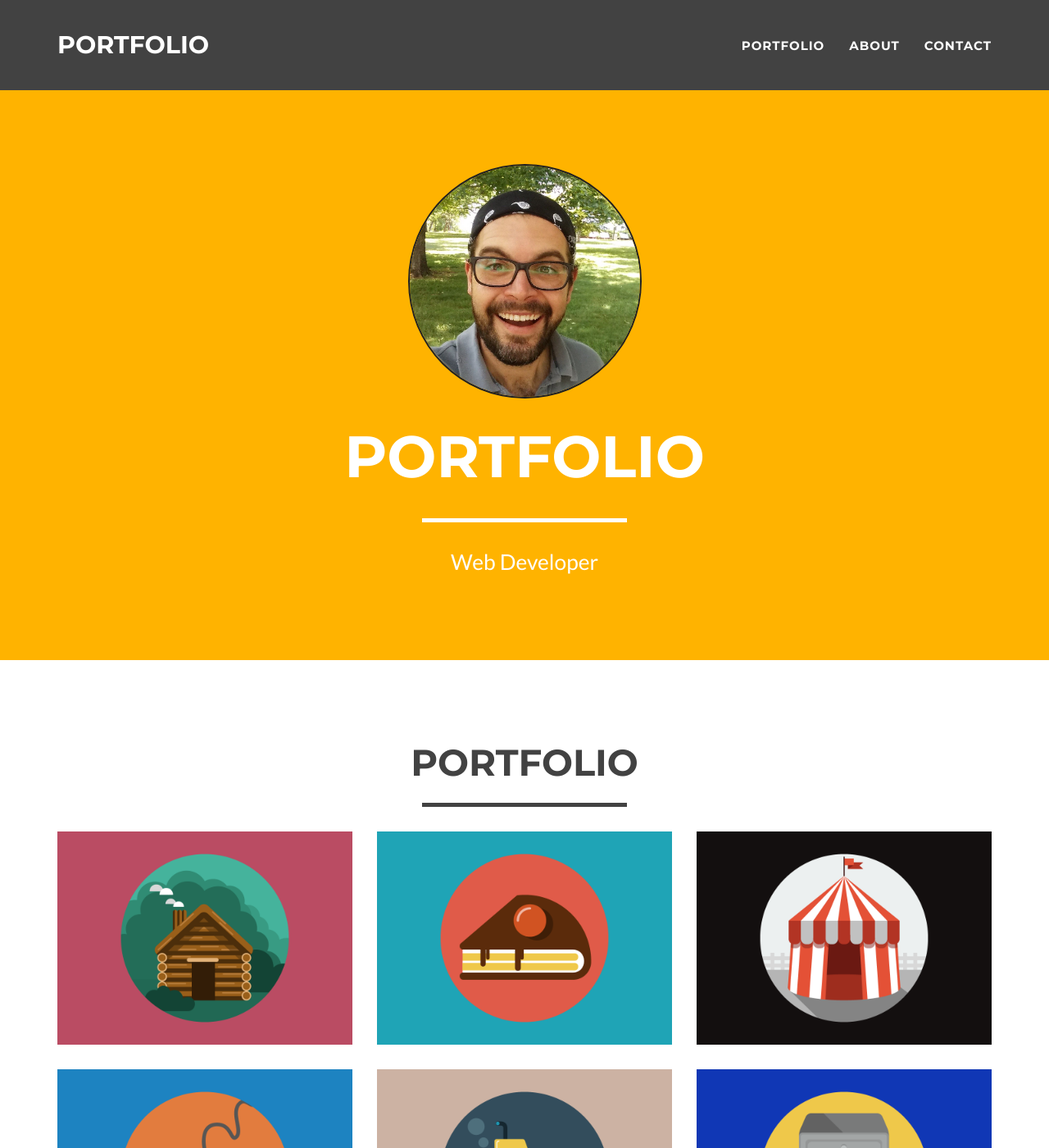
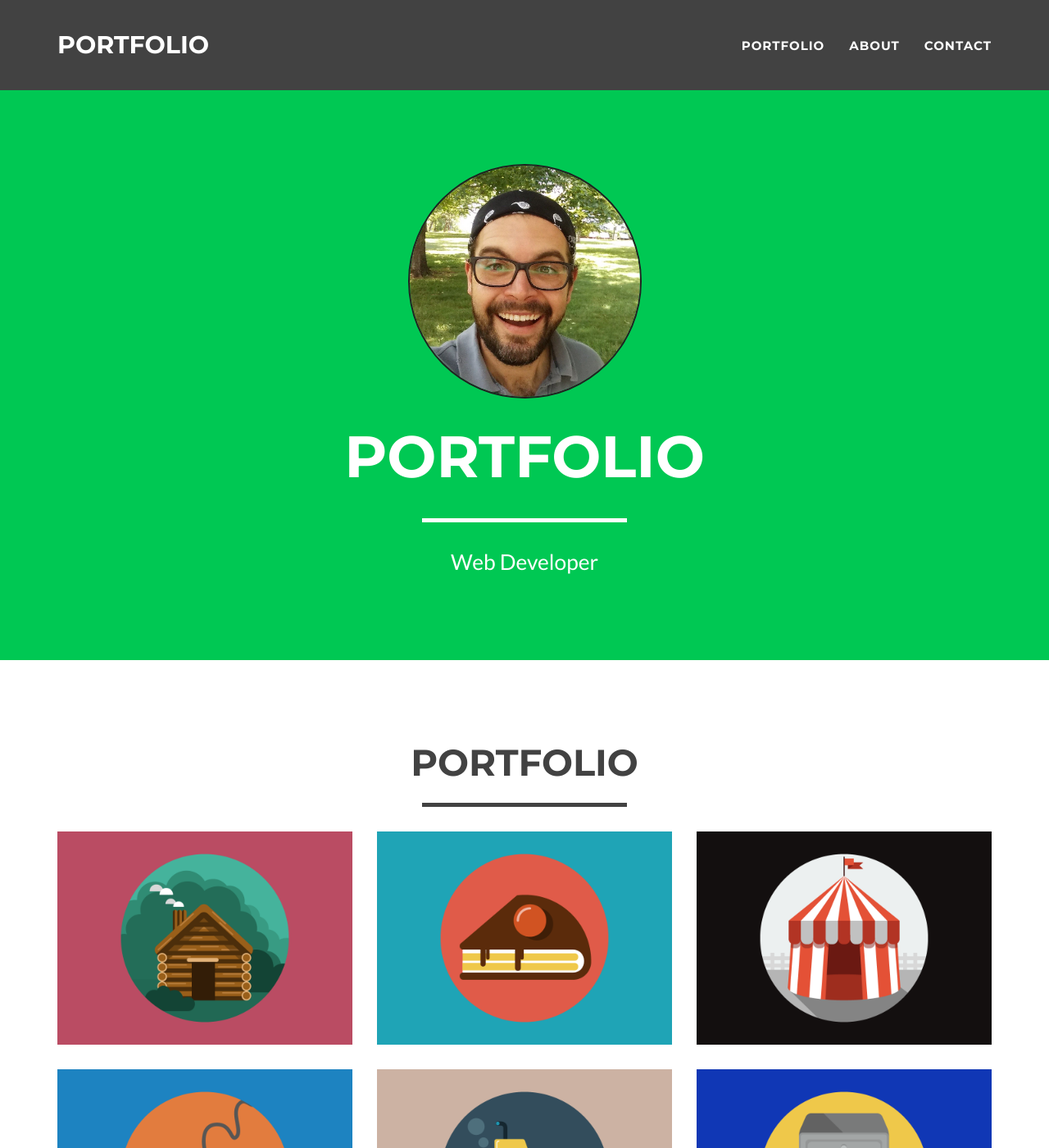
Before and after one commit to kfmahre/Portfolio, a Jekyll site: the page built from index.html, in a window 1280 px wide and 1400 px high. Shown: the whole window at 82% size. Built offline with Jekyll 4.4.1, drawn with Linux system fonts in a browser that asks for light colours.

Commit message:
style: changed the primary color to a nice green accent from google material design

```diff
--- a/_config.yml
+++ b/_config.yml
@@ -24,8 +24,8 @@ bing_verify:
 
 # Color settings (hex-codes without the leading hash-tag)
 color:
-  primary: FFB300 #80B3FF #263238
-  primary-rgb: "255,179,0" #"128,179,255"
+  primary: 00C853 #80B3FF #263238
+  primary-rgb: "0,200,83" #"128,179,255"
   secondary: 424242 #2c3e50 #FD6E8A
   secondary-dark: 212121 #A2122F
 
```
